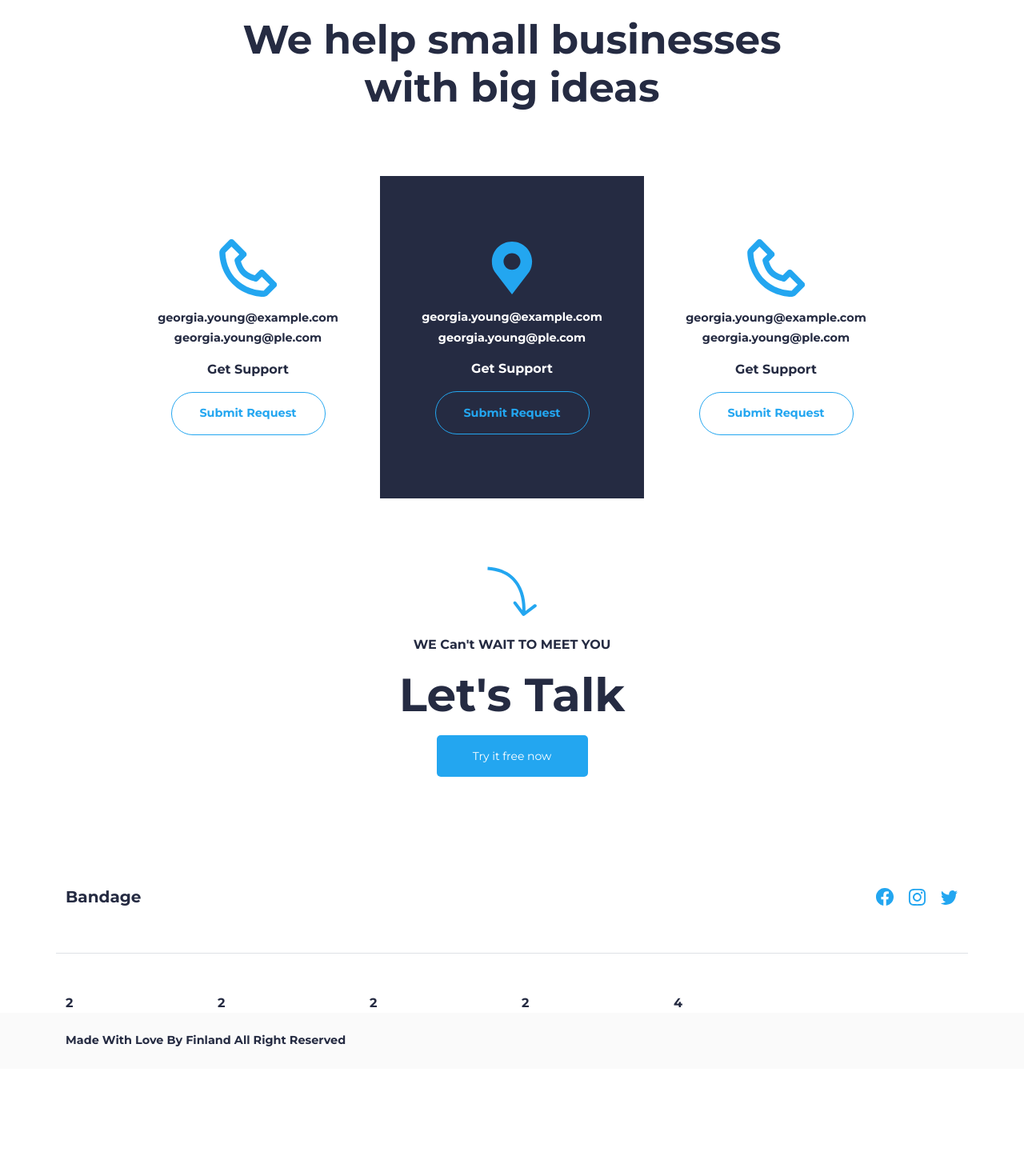
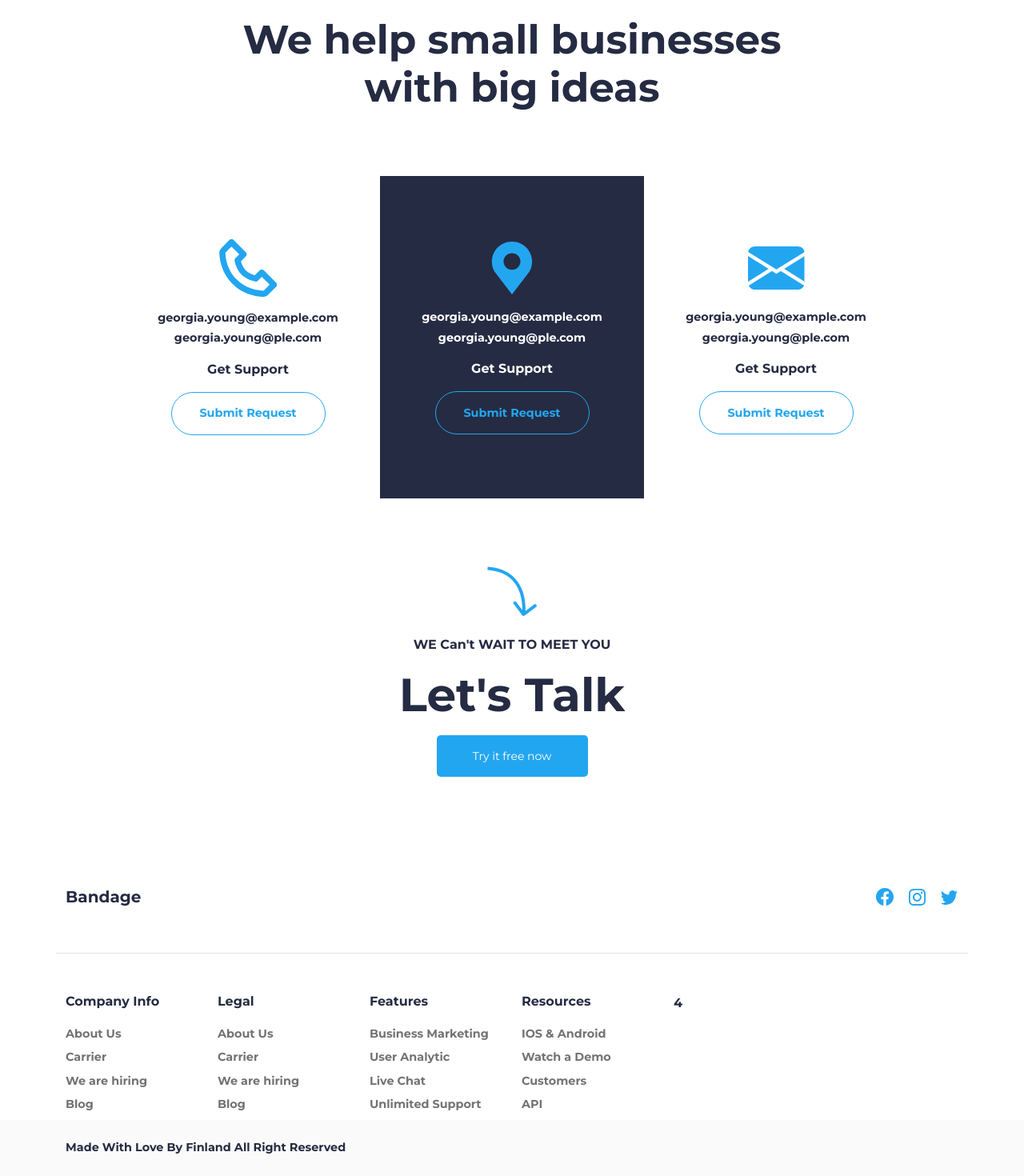
Before and after one commit to aleksi-svaridze/bandage, a React (Create React App) app: page / in a window 1280 px wide. Shown: the part 896-2366 px from the top of the page at 80% size. Before the commit the page ends 2232 px from the top, so only its background shows below. Built offline with nearby package versions, Linux system fonts and the light colour scheme.

Commit message:
Finished: footer link styles

```diff
--- a/src/components/Footer.js
+++ b/src/components/Footer.js
@@ -1,15 +1,31 @@
+import { useState } from "react";
 
 
 const Footer = () => {
+    const [ footerData, setFooterData ] = useState([
+        {id: 1, title: 'Company Info', link1: 'About Us', link2: 'Carrier', link3: 'We are hiring', link4: 'Blog'},
+        {id: 2, title: 'Legal', link1: 'About Us', link2: 'Carrier', link3: 'We are hiring', link4: 'Blog'},
+        {id: 3, title: 'Features', link1: 'Business Marketing', link2: 'User Analytic', link3: 'Live Chat', link4: 'Unlimited Support'},
+        {id: 4, title: 'Resources', link1: 'IOS & Android', link2: 'Watch a Demo', link3: 'Customers', link4: 'API'},
+    ])
     return (
         <footer className="footer mt-50">
             <div className="container">
                 <div className="row">
-                    <div className="col-2">2</div>
-                    <div className="col-2">2</div>
-                    <div className="col-2">2</div>
-                    <div className="col-2">2</div>
-                    <div className="col-4">4</div>
+                    {   footerData.map(data => (
+                        <div className="col-12 col-sm-6 col-xl-2" key={data.id}>
+                            <div>
+                                <h3 className="fw-bold fs-6 mb-20">{data.title}</h3>
+                                <a href="/" className="fs-14 text-gray d-block text-decoration-none mb-2">{data.link1}</a>
+                                <a href="/" className="fs-14 text-gray d-block text-decoration-none mb-2">{data.link2}</a>
+                                <a href="/" className="fs-14 text-gray d-block text-decoration-none mb-2">{data.link3}</a>
+                                <a href="/" className="fs-14 text-gray d-block text-decoration-none mb-2">{data.link4}</a>
+                            </div>
+                        </div>
+                    ))
+                    }
+
+                    <div className="col-12 col-md-12 col-xl-4">4</div>
                 </div>
             </div>
         </footer>
--- a/src/components/contact/Card.js
+++ b/src/components/contact/Card.js
@@ -1,11 +1,8 @@
-import Call from '../../icons/call-icon.svg';
-import Map from '../../icons/map-icon.svg';
-import Envelope from '../../icons/envelope-icon.svg';
-
-export const CardBlue = () => {
+export const CardBlue = (props) => {
+    const image = props.image;
     return (
         <div className="card bg-blue-dark d-flex flex-column justify-content-center align-items-center rounded-0 border-0">
-            <img src={Map} alt="Call icon" className='w-72 mb-3' />
+            <img src={image} alt="Call icon" className='w-72 mb-3' />
             <p className='text-white mb-1 fs-14'>georgia.young@example.com</p>
             <p className='text-white m-0 fs-14'>georgia.young@ple.com</p>
             <p className='text-white my-3 text-capitalize'>get support</p>
@@ -14,10 +11,11 @@ export const CardBlue = () => {
     )
 }
 
-export const CardWhite = () => {
+export const CardWhite = (props) => {
+    const image = props.image;
     return (
         <div className="card d-flex flex-column justify-content-center align-items-center rounded-0 border-0">
-            <img src={Call} alt="Call icon" className='w-72 mb-3' />
+            <img src={image} alt="Call icon" className='w-72 mb-3' />
             <p className='text-blue-dark mb-1 fs-14'>georgia.young@example.com</p>
             <p className='text-blue-dark m-0 fs-14'>georgia.young@ple.com</p>
             <p className='text-blue-dark my-3 text-capitalize'>get support</p>
--- a/src/components/contact/Cards.js
+++ b/src/components/contact/Cards.js
@@ -1,4 +1,8 @@
 import {CardBlue, CardWhite} from './Card';
+
+import Call from '../../icons/call-icon.svg';
+import Map from '../../icons/map-icon.svg';
+import Envelope from '../../icons/envelope-icon.svg';
 
 const Cards = () => {
     return (
@@ -6,17 +10,17 @@ const Cards = () => {
             <div className="row gy-3 gy-md-0">
                 <div className="col-12 col-md-4 p-0 mx-auto">
                     <div className='d-flex justify-content-center'>
-                        <CardWhite />
+                        <CardWhite image={Call} />
                     </div>
                 </div>
                 <div className="col-12 col-md-4 p-0 mx-auto">
                     <div className='d-flex justify-content-center'>
-                        <CardBlue />
+                        <CardBlue image={Map} />
                     </div>
                 </div>
                 <div className="col-12 col-md-4 p-0 mx-auto">
                     <div className='d-flex justify-content-center'>
-                        <CardWhite />
+                        <CardWhite image={Envelope} />
                     </div>
                 </div>
             </div>
--- a/src/styles/css/main.css
+++ b/src/styles/css/main.css
@@ -47,6 +47,10 @@ body {
 
 .my-4-5 {
   margin: 1.5rem 0;
+}
+
+.mb-20 {
+  margin-bottom: 20px;
 }
 
 .my-55 {
--- a/src/styles/scss/partials/utilities/_spacing.scss
+++ b/src/styles/scss/partials/utilities/_spacing.scss
@@ -6,6 +6,9 @@
 }
 .my-4-5 {
     margin: 1.5rem 0;
+}
+.mb-20 {
+    margin-bottom: 20px;
 }
 .my-55 {
     margin-top: 55px;
```
Also changed, not shown: 1 other file (tests, documents, lock files or other folders).
